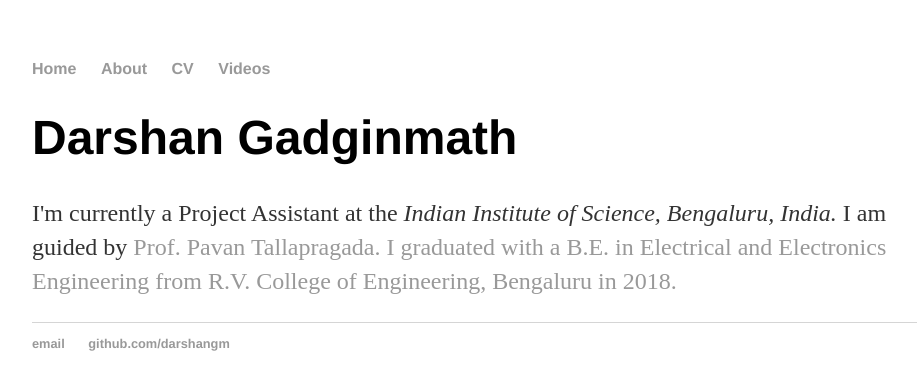
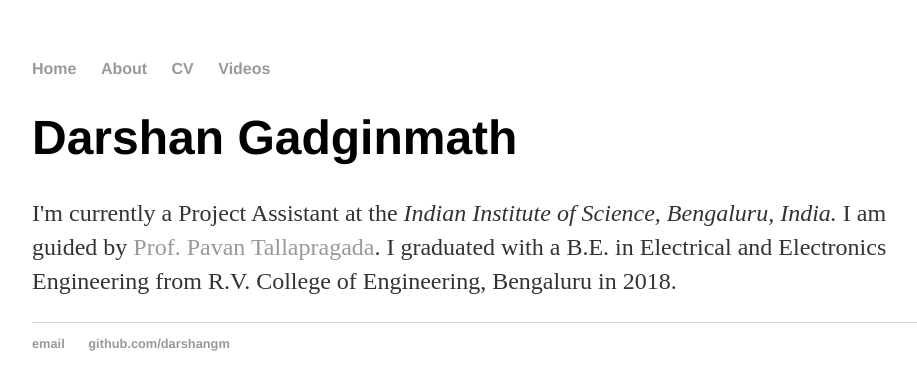
Before and after one commit to darshangm/darshangm.github.io, a Jekyll site: the page index.html, which Jekyll copies as it is, in a window 1280 px wide. Shown: the top 390 px of the page, without its empty margins (160-1077 px from the left). Built offline with Jekyll 4.4.1, drawn with Linux system fonts in a browser that asks for light colours; part of the change alters nothing that is shown.

```diff
--- a/index.html
+++ b/index.html
@@ -17,7 +17,7 @@
 		<div class="container">
     		<div class="blurb">
         		<h1>Darshan Gadginmath</h1>
-				<p>I'm currently a Project Assistant at the <em>Indian Institute of Science, Bengaluru, India.</em> I am guided by <a href="http://www.ee.iisc.ac.in/people/faculty/pavant/"> Prof. Pavan Tallapragada. I graduated with a B.E. in Electrical and Electronics Engineering from R.V. College of Engineering, Bengaluru in 2018.</a></p>
+				<p>I'm currently a Project Assistant at the <em>Indian Institute of Science, Bengaluru, India.</em> I am guided by <a href="http://www.ee.iisc.ac.in/people/faculty/pavant/"> Prof. Pavan Tallapragada</a>. I graduated with a B.E. in Electrical and Electronics Engineering from R.V. College of Engineering, Bengaluru in 2018.</p>
     		</div><!-- /.blurb -->
 		</div><!-- /.container -->
 		<footer>
```
